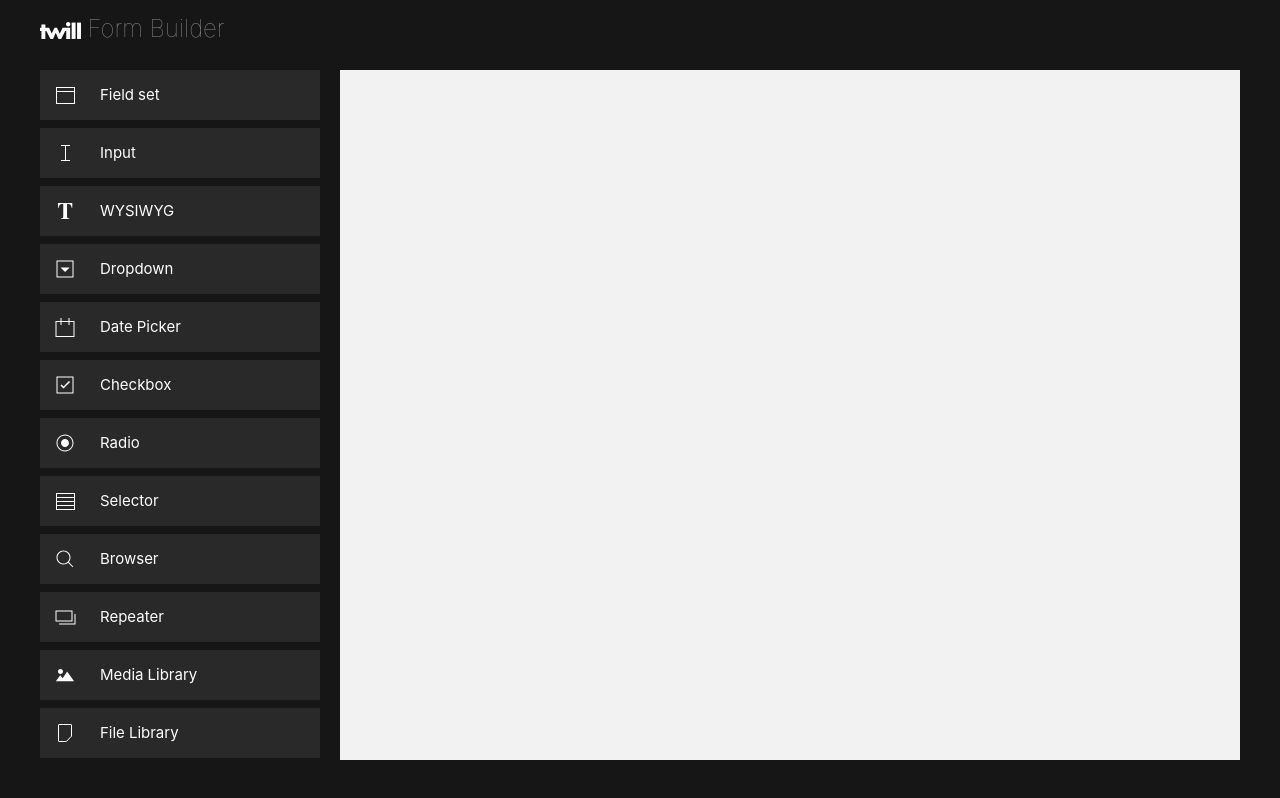
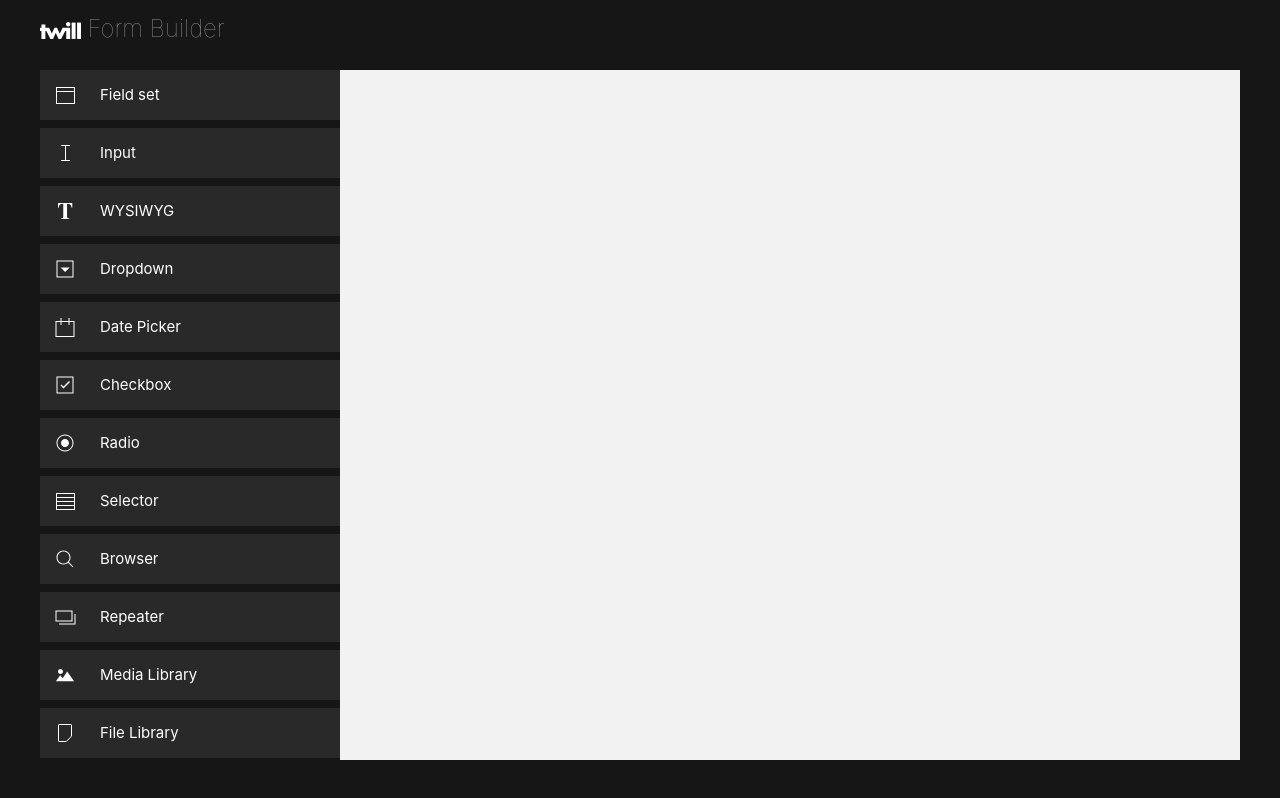
Before and after one commit to yanhao-li/twill-form-builder, a Vue app: page / in a window 1280 px wide. Built offline with nearby package versions, Linux system fonts and the light colour scheme.

Commit message:
feat: sidebar transform

```diff
--- a/src/components/AvailableFieldsList.vue
+++ b/src/components/AvailableFieldsList.vue
@@ -48,6 +48,11 @@ export default {
 
 <style lang="scss" scoped>
 ul {
+  display: block;
+  position: absolute;
+  left: 0;
+  top: 0;
+  width: 300px;
   padding: 0 0 100px 0;
   margin: 0;
   list-style: none;
--- a/src/components/SettingList.vue
+++ b/src/components/SettingList.vue
@@ -1,6 +1,6 @@
 <template>
   <div class="setting__list">
-    <h1 class="header">{{ field.label }} properties</h1>
+    <h1 class="header">{{ field ? field.label : '' }} properties</h1>
     <FormItem label="test">
       <Input />
     </FormItem>
@@ -50,7 +50,9 @@ export default {
 
 <style lang="scss" scoped>
 .setting__list {
-  position: relative;
+  // temp workaround for fixed+transform bug: https://stackoverflow.com/questions/2637058/positions-fixed-doesnt-work-when-using-webkit-transform
+  transform: translate(0);
+  position: absolute;
   height: 100%;
   width: 300px;
 
@@ -65,8 +67,7 @@ export default {
   display: flex;
   flex-direction: row;
   justify-content: space-between;
-  bottom: 0;
+  bottom: 0px;
   width: 300px;
-  margin-bottom: 20px;
 }
 </style>
--- a/src/components/Sidebar.vue
+++ b/src/components/Sidebar.vue
@@ -1,7 +1,14 @@
 <template>
   <div id="sidebar">
-    <SettingList v-if="fieldSettingMode" />
-    <AvailableFieldsList v-else />
+    <transition name="setting__list">
+      <SettingList v-if="fieldSettingMode" key="setting-list" />
+    </transition>
+    <transition name="available__fields__list">
+      <AvailableFieldsList
+        v-if="!fieldSettingMode"
+        key="available-fields-list"
+      />
+    </transition>
   </div>
 </template>
 
@@ -23,8 +30,28 @@ export default {
 
 <style lang="scss" scoped>
 #sidebar {
+  position: relative;
   width: 300px;
   padding: 0 20px 0 0;
   overflow-y: scroll;
 }
+
+.setting__list-enter-active,
+.setting__list-leave-active,
+.available__fields__list-enter-active,
+.available__fields__list-leave-active {
+  transition: all 0.5s;
+}
+
+.setting__list-enter,
+.setting__list-leave-to {
+  opacity: 0;
+  transform: translateX(120%);
+}
+
+.available__fields__list-enter,
+.available__fields__list-leave-to {
+  opacity: 0;
+  transform: translateX(-120%);
+}
 </style>
```
